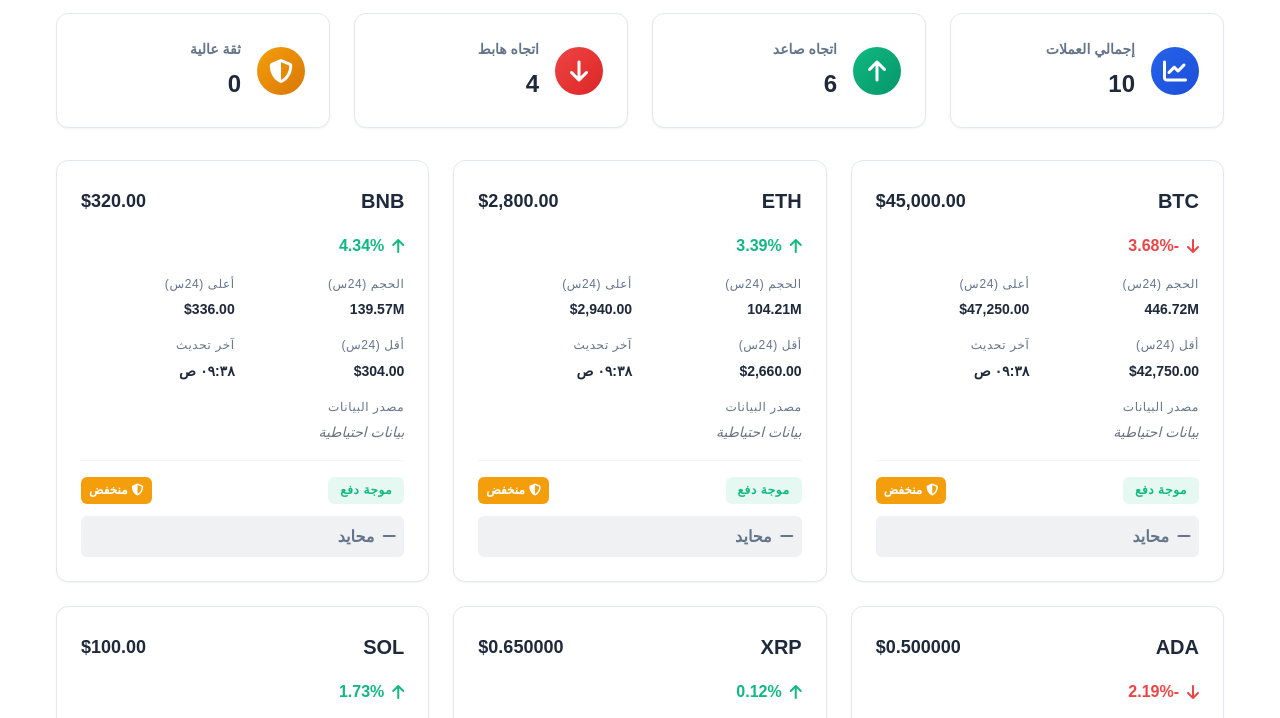
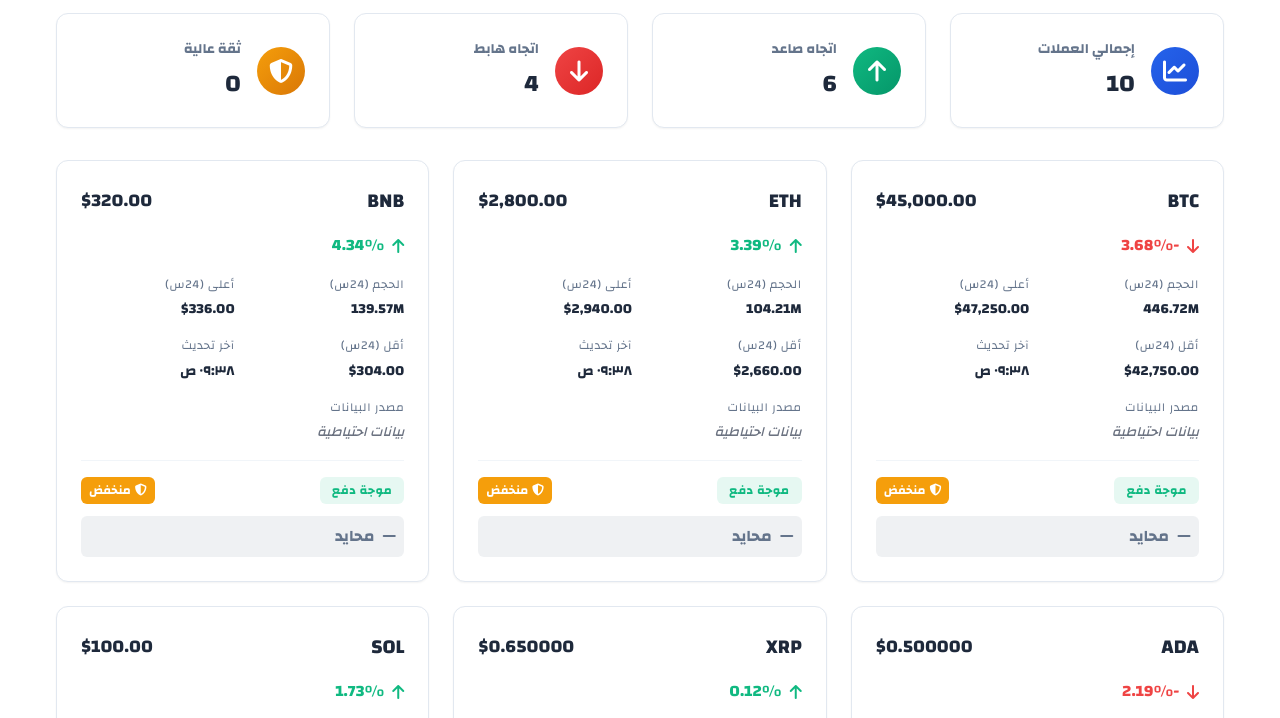
Before and after one commit to myzoma/lio-elliott-wave-main, a website: page index.html in a window 1280 px wide. Shown: the part 220-938 px from the top of the page. Drawn offline with Linux system fonts and the light colour scheme; no server answers.

Commit message:
Update styles.css

```diff
--- a/styles.css
+++ b/styles.css
@@ -76,7 +76,7 @@
 }
 
 body {
-    font-family: 'Tajawal', sans-serif;
+    font-family: 'Changa', sans-serif;
     background-color: var(--bg-primary);
     color: var(--text-primary);
     line-height: 1.6;
```
